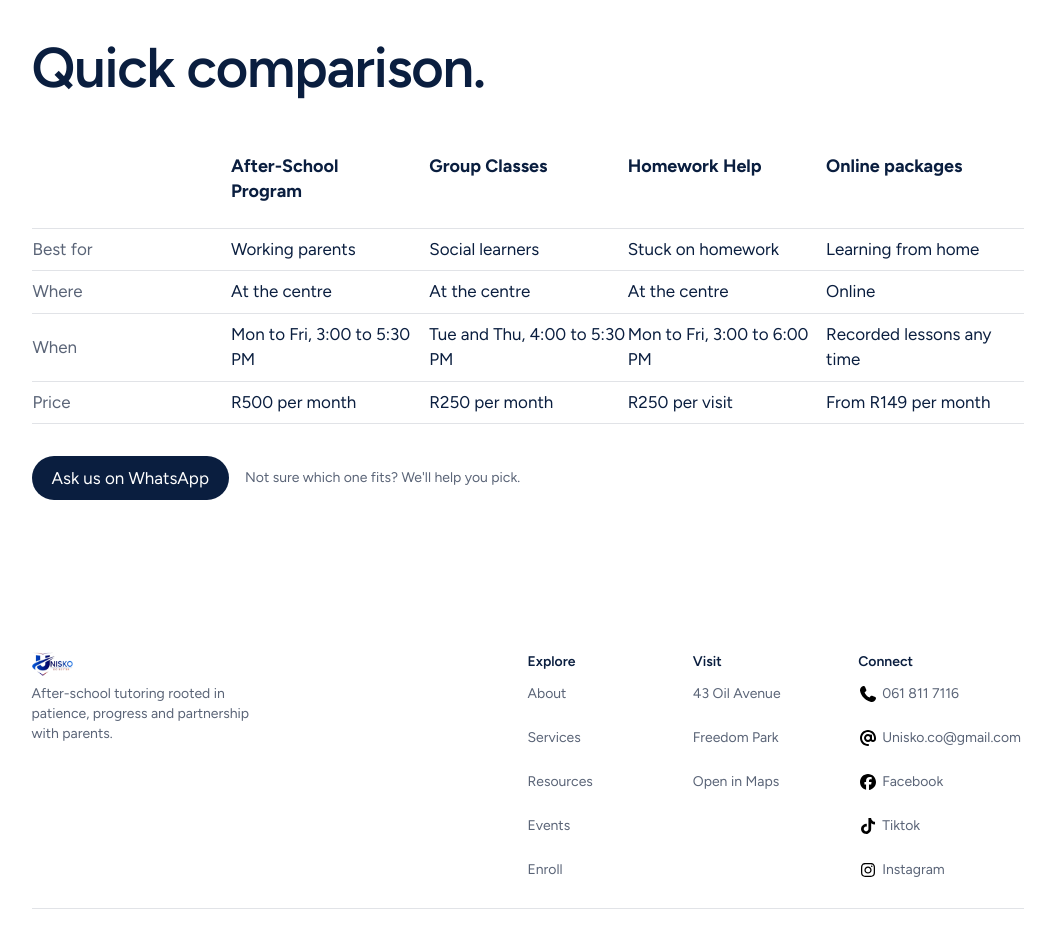
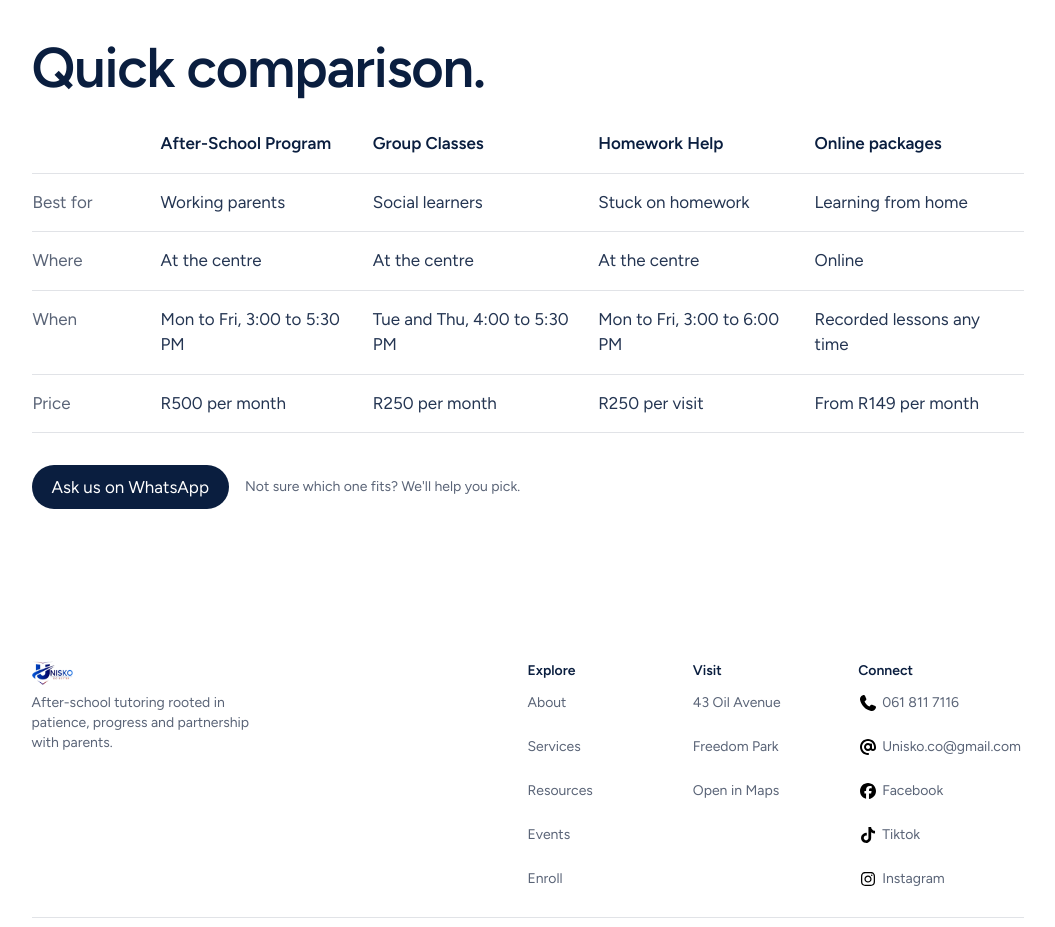
Before and after one commit to chillz-the-first/unisko, a React (Vite) app: page /services in a window 1280 px wide. Shown: the part 2860-3787 px from the top of the page, without its empty margins (105-1160 px from the left). Built offline with nearby package versions, Linux system fonts and the light colour scheme.

Commit message:
fixed table spacing and minor code fixes

```diff
--- a/src/pages/Services.jsx
+++ b/src/pages/Services.jsx
@@ -81,7 +81,7 @@ const plans = [
 ];
 
 const comparison = {
-    columns: [" ", "After-School Program", "Group Classes", "Homework Help", "Online packages"],
+    columns: ["After-School Program", "Group Classes", "Homework Help", "Online packages"],
     rows: [
         { label: "Best for", values: ["Working parents", "Social learners", "Stuck on homework", "Learning from home"] },
         { label: "Where", values: ["At the centre", "At the centre", "At the centre", "Online"] },
@@ -239,37 +239,50 @@ const Services = () => {
             </Section>
 
             {/*Comparison section*/}
+            {/*Comparison section*/}
             <Section>
-                <h2 className="text-headline text-navy font-semibold mb-8" id="compare-title">Quick comparison.</h2>
+                <h2 className="text-headline text-navy font-semibold mb-8" id="compare-title">
+                    Quick comparison.
+                </h2>
 
                 <div className="overflow-x-auto" tabIndex={0} role="region" aria-labelledby="compare-title">
                     <table className="w-full text-left border-collapse min-w-[44rem]">
-                        <thead className="text-navy font-semibold">
+                        <thead>
                             <tr className="border-b border-line">
-                                <th className="w-1/5 py-6 font-semibold text-navy align-top" />
-                                {comparison.columns.slice(1).map((column) => (
-                                    <th key={column} className="w-1/5 py-6 pr-6 font-bold text-navy text-lg leading-snug align-top">
-                                        <span className="max-w-[140px] block">{column}</span>
+                                <td className="w-32" />
+                                {comparison.columns.map((column) => (
+                                    <th key={column} scope="col"
+                                        className="pb-4 pr-6 font-semibold text-navy align-bottom"
+                                    >
+                                        {column}
                                     </th>
                                 ))}
                             </tr>
                         </thead>
                         <tbody>
-                        {comparison.rows.map((row) => (
-                            <tr key={row.label}>
-                                <th className="text-muted font-normal border-b border-line py-2">{row.label}</th>
-                                {row.values.map((value) => (
-                                    <td key={value} className="border-b border-line py-2">{value}</td>
-                                ))}
-                            </tr>
-                        ))}
+                            {comparison.rows.map((row) => (
+                                <tr key={row.label}>
+                                    <th scope="row"
+                                        className="py-4 pr-6 font-normal text-muted align-top border-b border-line"
+                                    >
+                                        {row.label}
+                                    </th>
+                                    {row.values.map((value, i) => (
+                                        <td key={`${row.label}-${i}`}
+                                            className="py-4 pr-6 text-body align-top border-b border-line"
+                                        >
+                                            {value}
+                                        </td>
+                                    ))}
+                                </tr>
+                            ))}
                         </tbody>
                     </table>
                 </div>
 
                 <div className="flex flex-col md:flex-row items-center mt-8 gap-4">
-                    <Button  variant="ink"
-                             href={getWhatsAppUrl("Hi Unisko, can you please explain the differences in your provided packages.")}
+                    <Button variant="ink" external={true}
+                        href={getWhatsAppUrl("Hi Unisko, could you explain the differences between your packages?")}
                     >
                         Ask us on WhatsApp
                     </Button>
```
